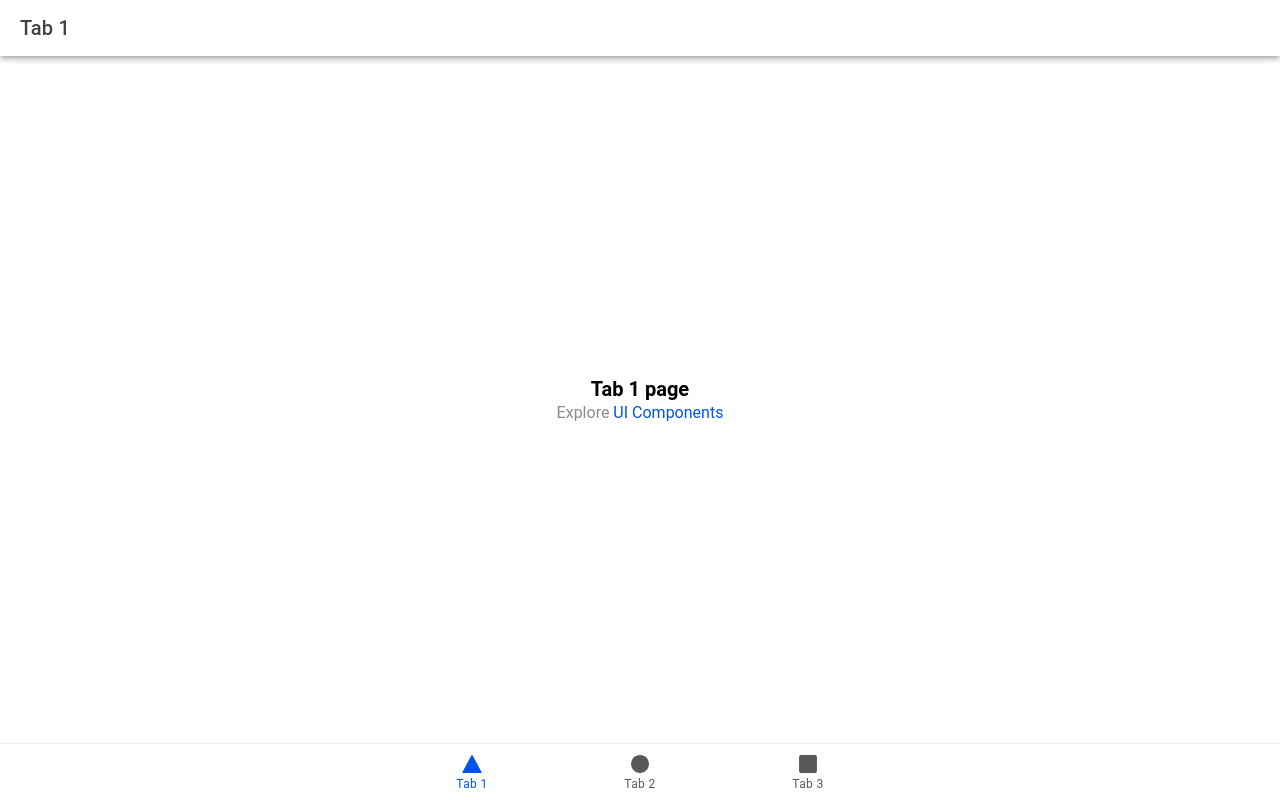
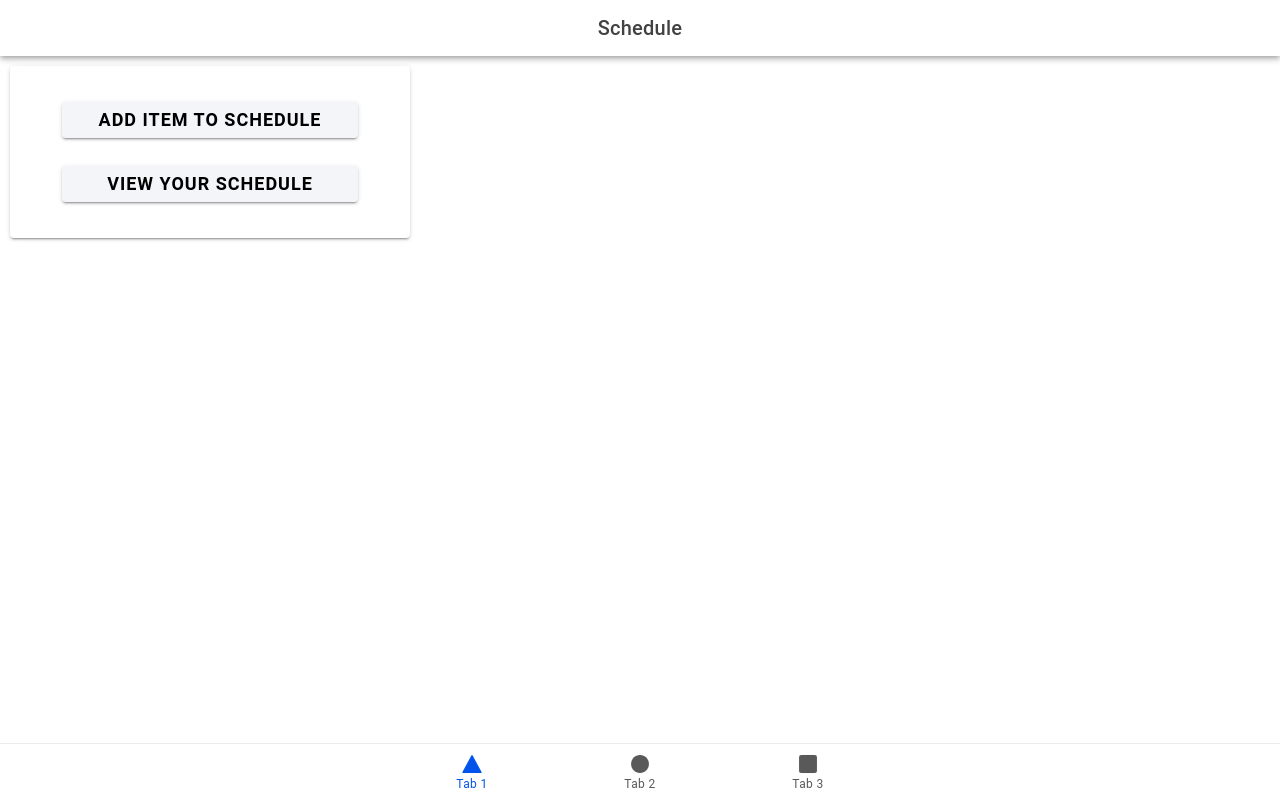
Before and after one commit to Mayv-dev/PharmaCube, a React (Vite) app in the folder patient_app/pharma-cube-patient/: page /tab1 in a window 1280 px wide. Built offline with nearby package versions, Linux system fonts and the light colour scheme; no server answers.

Commit message:
commit 1 marco - schedule buttons

```diff
--- a/patient_app/pharma-cube-patient/src/pages/Tab1.css
+++ b/patient_app/pharma-cube-patient/src/pages/Tab1.css
@@ -0,0 +1,31 @@
+.ScheduleButtons {
+    color: white;
+    border-radius: 25px;
+    padding: 12px 30px;
+    font-size: 18px;
+    font-weight: bold;
+    text-transform: uppercase;
+    letter-spacing: 1px;
+    border: none;
+    cursor: pointer;
+    transition: background-color 0.3s ease, transform 0.2s ease;
+  }
+.center {
+    text-align: center;
+}
+.wrapper {
+    display: flex;
+    justify-content: center;
+    align-items: center;
+    height: 100vh;
+    background-color: aqua;
+  }
+.card {
+    width: 90%;
+    max-width: 400px;
+    padding: 20px;
+    align-items: center;
+    justify-content: center;
+    flex-direction: column;
+    gap: 10px;
+  }
--- a/patient_app/pharma-cube-patient/src/pages/Tab1.tsx
+++ b/patient_app/pharma-cube-patient/src/pages/Tab1.tsx
@@ -1,5 +1,5 @@
-import { IonContent, IonHeader, IonPage, IonTitle, IonToolbar } from '@ionic/react';
-import ExploreContainer from '../components/ExploreContainer';
+import { IonButton, IonCard, IonContent, IonHeader, IonPage, IonRouterLink, IonTitle, IonToolbar } from '@ionic/react';
+//import ExploreContainer from '../components/ExploreContainer';
 import './Tab1.css';
 
 const Tab1: React.FC = () => {
@@ -7,16 +7,27 @@ const Tab1: React.FC = () => {
     <IonPage>
       <IonHeader>
         <IonToolbar>
-          <IonTitle>Tab 1</IonTitle>
+          <IonTitle className='center'>Schedule</IonTitle>
         </IonToolbar>
       </IonHeader>
-      <IonContent fullscreen>
+      <IonContent fullscreen className='wrapper'>
+        <IonCard className='card'>
+        <IonRouterLink routerLink='/Tab2'>
+        <IonButton expand="block" className='ScheduleButtons' color="light">
+              Add Item to Schedule
+      </IonButton>
+      </IonRouterLink>
+      <IonRouterLink routerLink='/Tab3'>
+      <IonButton expand="block" className='ScheduleButtons' color="light">
+              View Your Schedule
+      </IonButton>
+      </IonRouterLink>
+      </IonCard>
         <IonHeader collapse="condense">
           <IonToolbar>
-            <IonTitle size="large">Tab 1</IonTitle>
+            <IonTitle size="large">Schedule</IonTitle>
           </IonToolbar>
         </IonHeader>
-        <ExploreContainer name="Tab 1 page" />
       </IonContent>
     </IonPage>
   );
--- a/patient_app/pharma-cube-patient/src/pages/Tab2.tsx
+++ b/patient_app/pharma-cube-patient/src/pages/Tab2.tsx
@@ -43,27 +43,16 @@ const Tab2: React.FC = () => {
     <IonPage>
       <IonHeader>
         <IonToolbar>
-          <IonTitle>Tab 2</IonTitle>
+          <IonTitle className='center'>Tab 2</IonTitle>
         </IonToolbar>
       </IonHeader>
       <IonContent fullscreen>
         <IonHeader collapse="condense">
           <IonToolbar>
-            <IonTitle size="large">Tab 2</IonTitle>
+            <IonTitle size="large">rahr</IonTitle>
           </IonToolbar>
         </IonHeader>
         <ExploreContainer name="Tab 2 page" />
-        {
-          schedule.map(scheduleItem => {
-            if(scheduleItem.day == 0) return <p key={scheduleItem.id}>Monday   {scheduleItem.time.substring(11,16)}</p>
-            else if(scheduleItem.day == 1) return <p key={scheduleItem.id}>Tuesday   {scheduleItem.time.substring(11,16)}</p>
-            else if(scheduleItem.day == 2) return <p key={scheduleItem.id}>Wednesday   {scheduleItem.time.substring(11,16)}</p>
-            else if(scheduleItem.day == 3) return <p key={scheduleItem.id}>Thursday   {scheduleItem.time.substring(11,16)}</p>
-            else if(scheduleItem.day == 4) return <p key={scheduleItem.id}>Friday   {scheduleItem.time.substring(11,16)}</p>
-            else if(scheduleItem.day == 5) return <p key={scheduleItem.id}>Saturday   {scheduleItem.time.substring(11,16)}</p>
-            else if(scheduleItem.day == 6) return <p key={scheduleItem.id}>Sunday   {scheduleItem.time.substring(11,16)}</p>
-          })
-        }
       </IonContent>
     </IonPage>
   );
--- a/patient_app/pharma-cube-patient/src/pages/Tab3.tsx
+++ b/patient_app/pharma-cube-patient/src/pages/Tab3.tsx
@@ -7,7 +7,7 @@ const Tab3: React.FC = () => {
     <IonPage>
       <IonHeader>
         <IonToolbar>
-          <IonTitle>Tab 3</IonTitle>
+          <IonTitle className='center'>Tab 3</IonTitle>
         </IonToolbar>
       </IonHeader>
       <IonContent fullscreen>
@@ -16,7 +16,6 @@ const Tab3: React.FC = () => {
             <IonTitle size="large">Tab 3</IonTitle>
           </IonToolbar>
         </IonHeader>
-        <ExploreContainer name="Tab 3 page" />
       </IonContent>
     </IonPage>
   );
```
